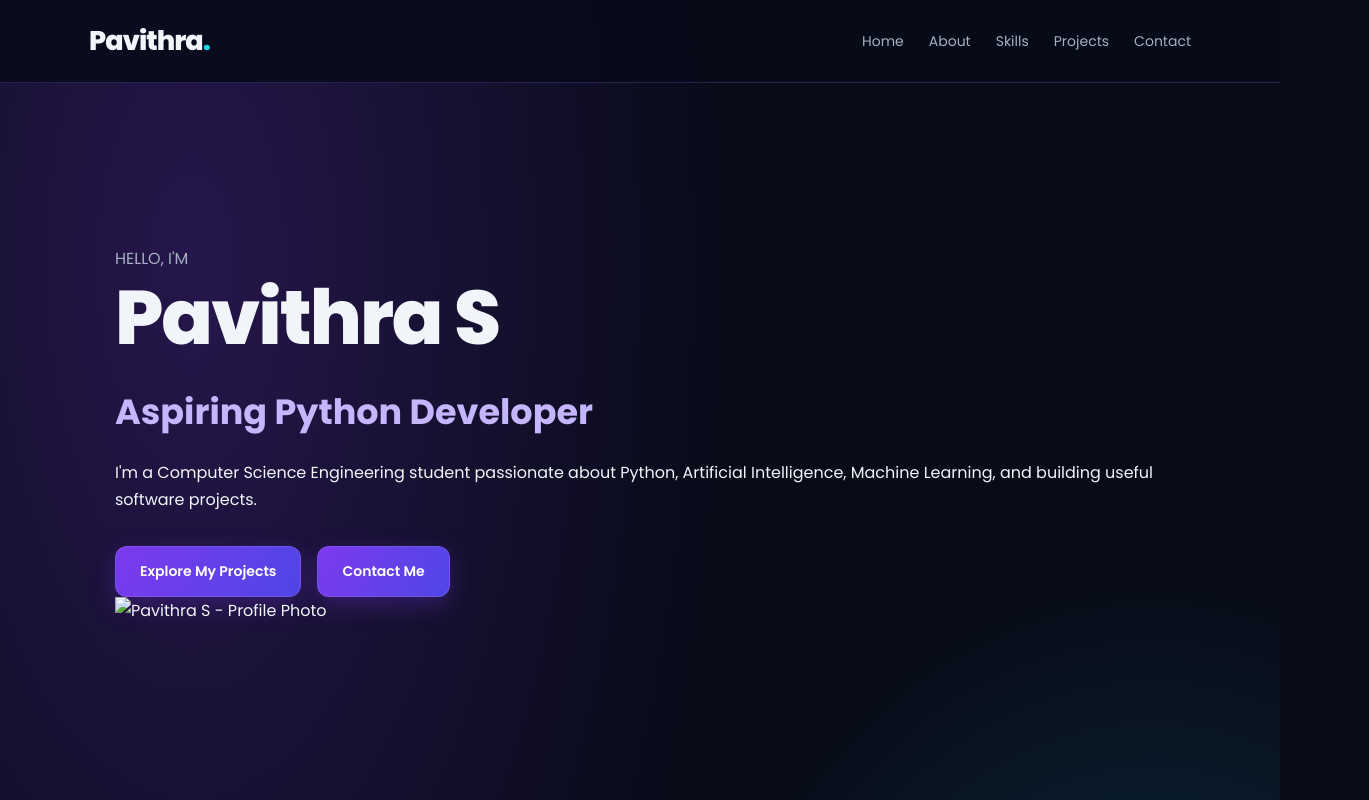
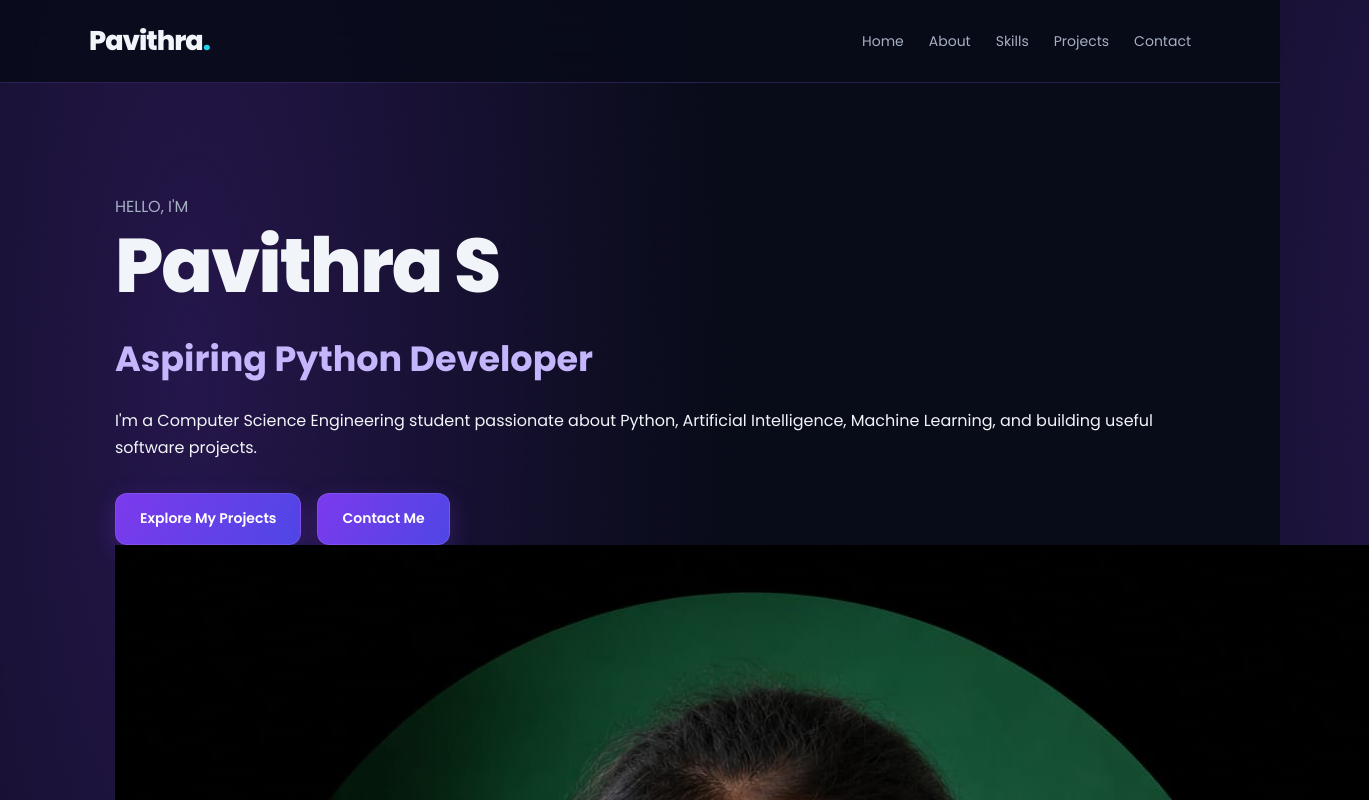
Before and after one commit to pavithrasundaram12-pavi/Pavithra__Portfolio, a plain HTML site: page index.html in a window 1280 px wide. Shown: the top 800 px of the page, 1369 px wide, since content can reach past the window. Drawn offline with Linux system fonts and the light colour scheme.

Commit message:
Update index.html

```diff
--- a/index.html
+++ b/index.html
@@ -54,7 +54,7 @@
         <div class="hero-image">
             <div class="glow-circle">
                 <img
-                    src="pavithra.png"
+                    src="WhatsApp Image 2026-08-02 at 12.22.26 PM.jpeg"
                     alt="Pavithra S - Profile Photo"
                     class="profile-photo"
                 >
```
